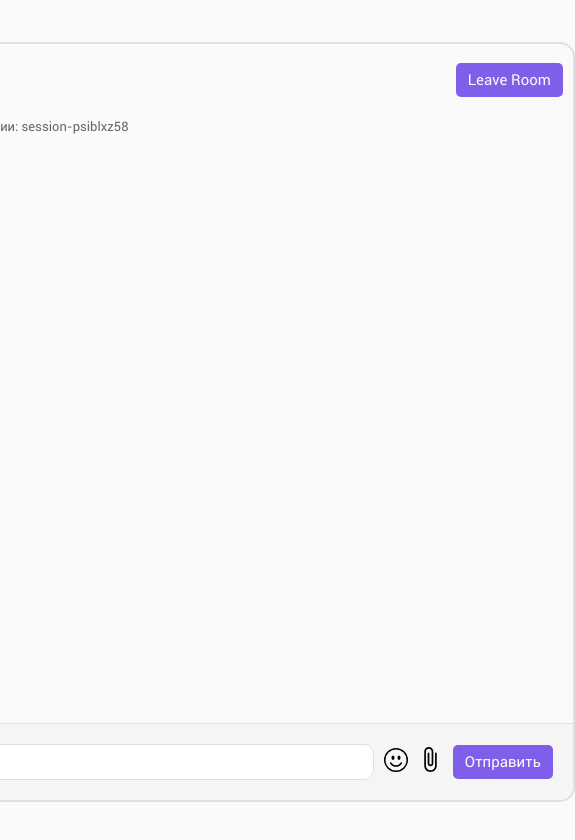
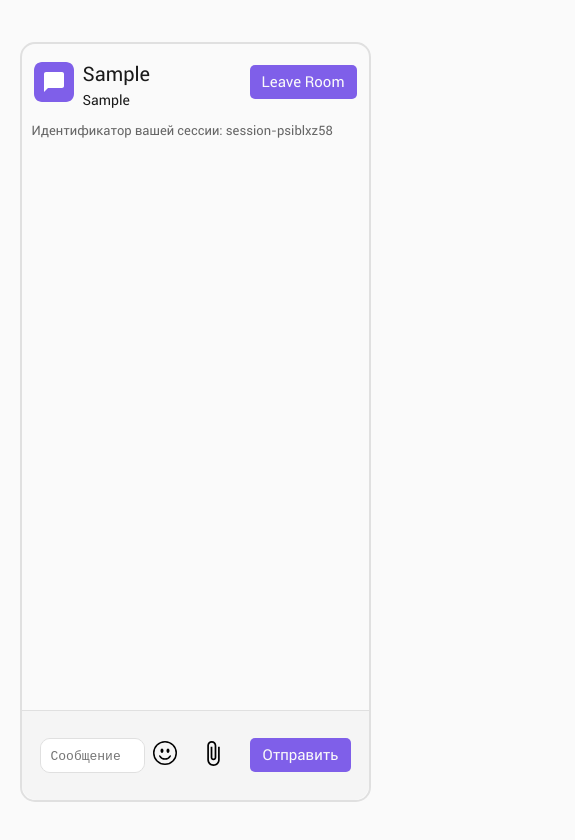
Before and after one commit to kuryuo/local-chat, a React (Vite) app: page / in a window 390 px wide. Both pictures are taken after typing "Sample", "Sample" into the empty fields and a click on the button "Войти в чат". Shown: the top 840 px of the page, 575 px wide, since content can reach past the window. Built offline with nearby package versions, Linux system fonts and the light colour scheme.

Commit message:
style: add responsiveness

```diff
--- a/src/features/chat/components/FileInput/FileInput.module.css
+++ b/src/features/chat/components/FileInput/FileInput.module.css
@@ -2,21 +2,62 @@
     display: flex;
     flex-direction: column;
     align-items: center;
+    max-width: 100%;
+    padding: 15px;
+    box-sizing: border-box;
 }
 
-.filePreview {
-    margin-top: 10px;
+@media (max-width: 600px) {
+    .fileInputContainer {
+        padding: 10px;
+    }
+
+    .fileUploadIcon img {
+        width: 20px;
+        height: 20px;
+    }
+
+    .filePreview {
+        margin-top: 8px;
+    }
+}
+
+@media (max-width: 1024px) {
+    .fileInputContainer {
+        padding: 12px;
+    }
+
+    .fileUploadIcon img {
+        width: 22px;
+        height: 22px;
+    }
+}
+
+@media (min-width: 1025px) {
+    .fileInputContainer {
+        padding: 20px;
+    }
+
+    .fileUploadIcon img {
+        width: 25px;
+        height: 25px;
+    }
+
+    .filePreview {
+        margin-top: 10px;
+    }
 }
 
 .fileUploadIcon:hover {
-    transform: scale(1.05);
+    transform: scale(1.1);
 }
 
 .fileUploadIcon:active {
-    transform: scale(0.9);
+    transform: scale(0.95);
 }
 
 .fileUploadIcon img {
     width: 25px;
     height: 25px;
+    transition: transform 0.3s ease;
 }
--- a/src/features/chat/components/Message/Message.module.css
+++ b/src/features/chat/components/Message/Message.module.css
@@ -71,3 +71,61 @@
     right: -25px;
     transform: scaleX(1);
 }
+
+@media (max-width: 600px) {
+    .message {
+        max-width: 90%;
+        padding: 8px;
+    }
+
+    .userName {
+        font-size: 14px;
+    }
+
+    .text {
+        font-size: 12px;
+    }
+
+    .timestamp {
+        font-size: 10px;
+    }
+
+    .quoteIcon {
+        width: 18px;
+        height: 18px;
+    }
+}
+
+@media (max-width: 1024px) {
+    .message {
+        max-width: 80%;
+    }
+
+    .userName {
+        font-size: 15px;
+    }
+
+    .text {
+        font-size: 13px;
+    }
+
+    .timestamp {
+        font-size: 11px;
+    }
+
+    .quoteIcon {
+        width: 18px;
+        height: 18px;
+    }
+}
+
+@media (min-width: 1025px) {
+    .message {
+        max-width: 60%;
+    }
+
+    .quoteIcon {
+        width: 20px;
+        height: 20px;
+    }
+}
--- a/src/features/chat/components/QuotedMessage/QuotedMessage.module.css
+++ b/src/features/chat/components/QuotedMessage/QuotedMessage.module.css
@@ -3,3 +3,15 @@
     border-left: 4px solid var(--primary-color);
     padding: 5px 10px;
 }
+
+@media (max-width: 600px) {
+    .quotedMessage {
+        padding: 5px 8px;
+    }
+}
+
+@media (max-width: 1024px) {
+    .quotedMessage {
+        padding: 5px 9px;
+    }
+}
--- a/src/features/chat/components/RoomHeader/RoomHeader.module.css
+++ b/src/features/chat/components/RoomHeader/RoomHeader.module.css
@@ -5,7 +5,7 @@
     padding: 10px;
 }
 
-.roomName{
+.roomName {
     font-size: 22px;
 }
 
@@ -19,3 +19,31 @@
     display: flex;
     flex-direction: column;
 }
+
+@media (max-width: 600px) {
+    .roomHeader {
+        padding: 8px;
+    }
+
+    .roomName {
+        font-size: 18px;
+    }
+
+    .roomLeft {
+        gap: 8px;
+    }
+}
+
+@media (max-width: 1024px) {
+    .roomHeader {
+        padding: 12px;
+    }
+
+    .roomName {
+        font-size: 20px;
+    }
+
+    .roomLeft {
+        gap: 9px;
+    }
+}
--- a/src/features/chat/components/UserInput/UserInput.module.css
+++ b/src/features/chat/components/UserInput/UserInput.module.css
@@ -2,7 +2,7 @@
   display: flex;
   align-items: center;
   padding: 20px;
-  border-radius: 0 0 15px 15px ;
+  border-radius: 0 0 15px 15px;
   background-color: var(--input-bg);
   border-top: 1px solid var(--border-color);
   position: relative;
@@ -43,10 +43,10 @@
   outline: none;
 }
 
-
 .input::-webkit-scrollbar {
   display: none;
 }
+
 .input {
   scrollbar-width: none;
 }
@@ -84,3 +84,56 @@
   box-shadow: 0 4px 10px rgba(0, 0, 0, 0.1);
   border-radius: 10px;
 }
+
+@media (max-width: 600px) {
+  .userInput {
+    padding: 15px;
+  }
+
+  .input {
+    font-size: 12px;
+    max-height: 120px;
+  }
+
+  .emojiButton {
+    margin-left: 5px;
+  }
+
+  .buttonGroup {
+    gap: 8px;
+  }
+}
+
+@media (max-width: 1024px) {
+  .userInput {
+    padding: 18px;
+  }
+
+  .input {
+    font-size: 13px;
+    max-height: 130px;
+  }
+
+  .emojiButton {
+    margin-left: 8px;
+  }
+
+  .buttonGroup {
+    gap: 12px;
+  }
+}
+
+@media (min-width: 1025px) {
+  .userInput {
+    padding: 20px;
+  }
+
+  .input {
+    font-size: 14px;
+    max-height: 150px;
+  }
+
+  .buttonGroup {
+    gap: 10px;
+  }
+}
--- a/src/pages/ChatRoom/ChatRoom.module.css
+++ b/src/pages/ChatRoom/ChatRoom.module.css
@@ -12,7 +12,7 @@ body {
     display: flex;
     flex-direction: column;
     height: 90vh;
-    width: 90vh;
+    width: 90%;
     max-width: 1000px;
     min-width: 300px;
     margin: 0 auto;
@@ -70,13 +70,49 @@ body {
     background-color: var(--grey);
 }
 
-.sessionId{
+.sessionId {
     margin: 0 10px;
 }
 
-.userInputContainer {
-    position: sticky;
-    bottom: 0;
-    background-color: var(--input-bg);
-    border-top: 1px solid var(--border-color);
+@media (max-width: 600px) {
+    .chatRoom {
+        width: 95%;
+        height: 100vh;
+    }
+
+    .messages {
+        padding: 8px;
+    }
+
+    .modalImage {
+        max-width: 90%;
+        max-height: 90%;
+    }
+
+    .userInputContainer {
+        padding: 10px;
+    }
 }
+
+@media (max-width: 1024px) {
+    .chatRoom {
+        width: 90%;
+        height: 90vh;
+    }
+
+    .messages {
+        padding: 12px;
+    }
+
+    .modalImage {
+        max-width: 85%;
+        max-height: 85%;
+    }
+}
+
+@media (min-width: 1025px) {
+    .chatRoom {
+        width: 70%;
+        height: 90vh;
+    }
+}
--- a/src/pages/Login/LoginPage.module.css
+++ b/src/pages/Login/LoginPage.module.css
@@ -13,6 +13,7 @@
     width: 600px;
     padding: 40px;
     box-shadow: var(--shadow);
+    max-width: 100%;
 }
 
 .header {
@@ -25,3 +26,41 @@
     margin-top: 20px;
     text-align: center;
 }
+
+@media (max-width: 768px) {
+    .chatCard {
+        width: 90%;
+        padding: 20px;
+    }
+
+    .header {
+        flex-direction: column;
+        gap: 10px;
+    }
+
+    .footer {
+        margin-top: 15px;
+    }
+}
+
+@media (max-width: 480px) {
+    .chatCard {
+        width: 95%;
+        padding: 15px;
+    }
+
+    .header {
+        gap: 5px;
+    }
+
+    .footer {
+        margin-top: 10px;
+    }
+}
+
+@media (min-width: 1025px) {
+    .chatCard {
+        width: 600px;
+        padding: 40px;
+    }
+}
```
Lines whose indentation alone changed are shown as unchanged.
